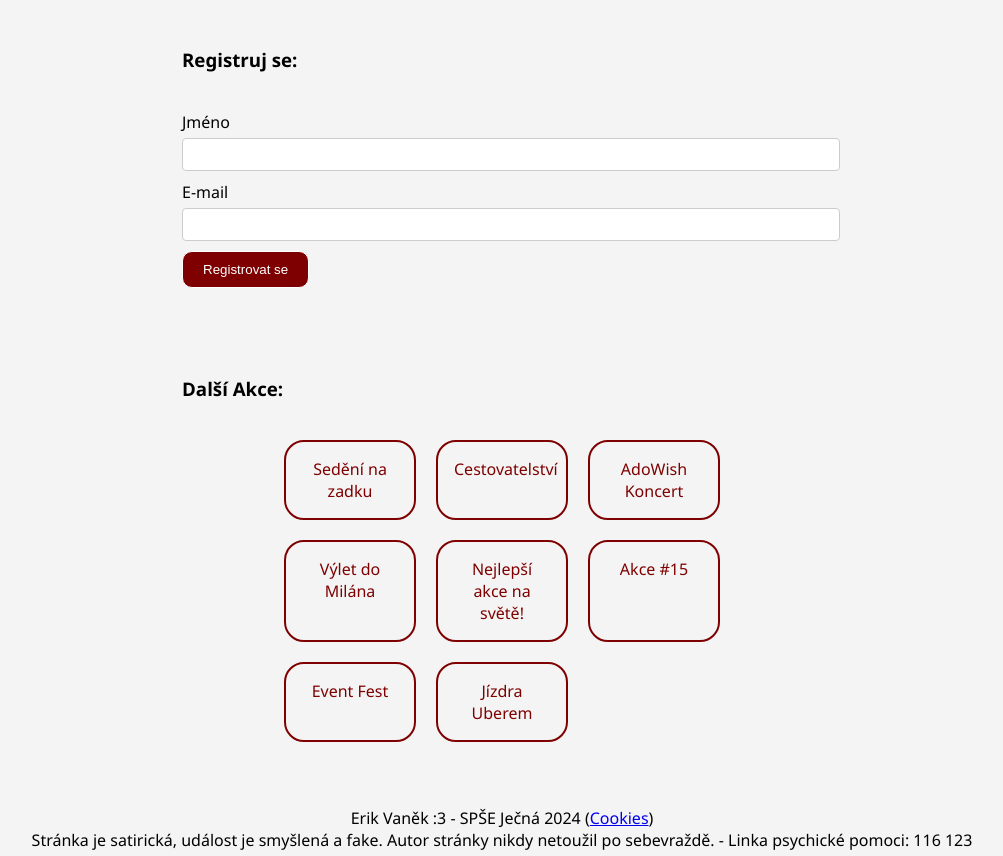
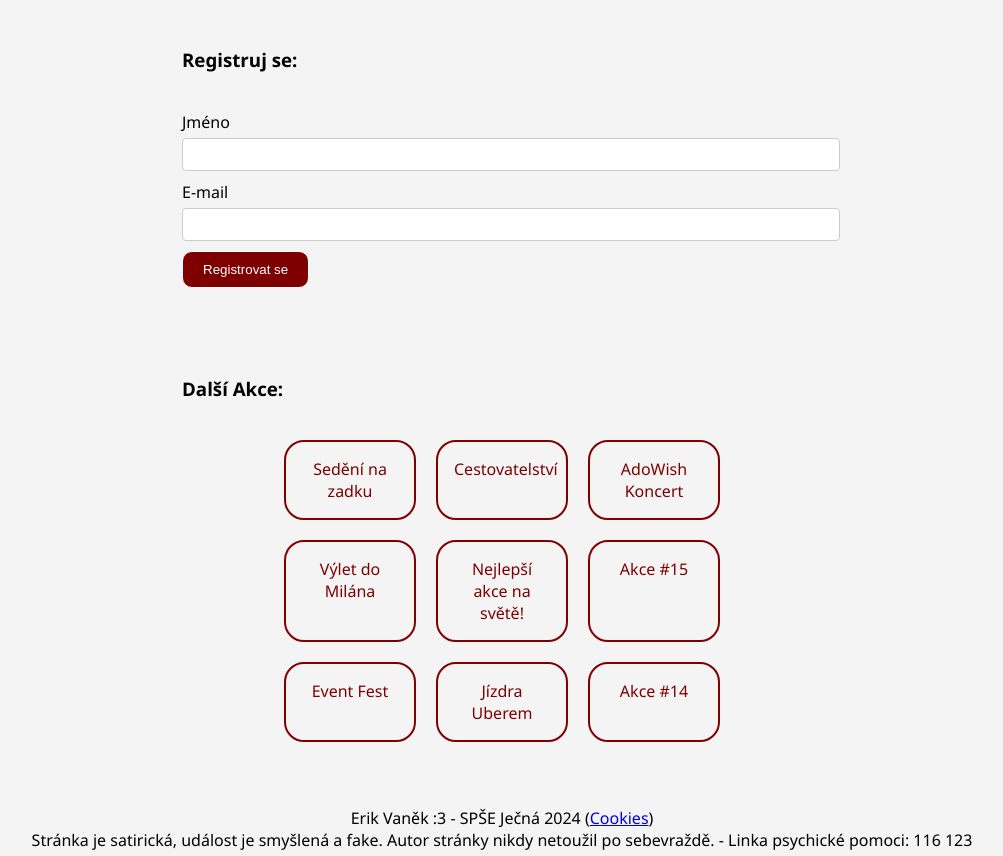
Before and after one commit to NeDDy3z/event-end-website, a website: page public/index.html in a window 1280 px wide. Shown: the part 1228-2084 px from the top of the page, without its empty margins (138-1141 px from the left). Drawn offline with Linux system fonts and the light colour scheme.

Commit message:
added one link to the main page

```diff
--- a/public/index.html
+++ b/public/index.html
@@ -56,6 +56,7 @@
     <a href="http://www15.spse.1984.cz/">Akce #15</a>
     <a href="https://safranek2.github.io/eventfest/">Event Fest</a>
     <a href="http://www11.spse.1984.cz/">Jízdra Uberem</a>
+    <a href="http://www14.spse.1984.cz/">Akce #14</a>
   </div>
 </div>
 </main>
```
